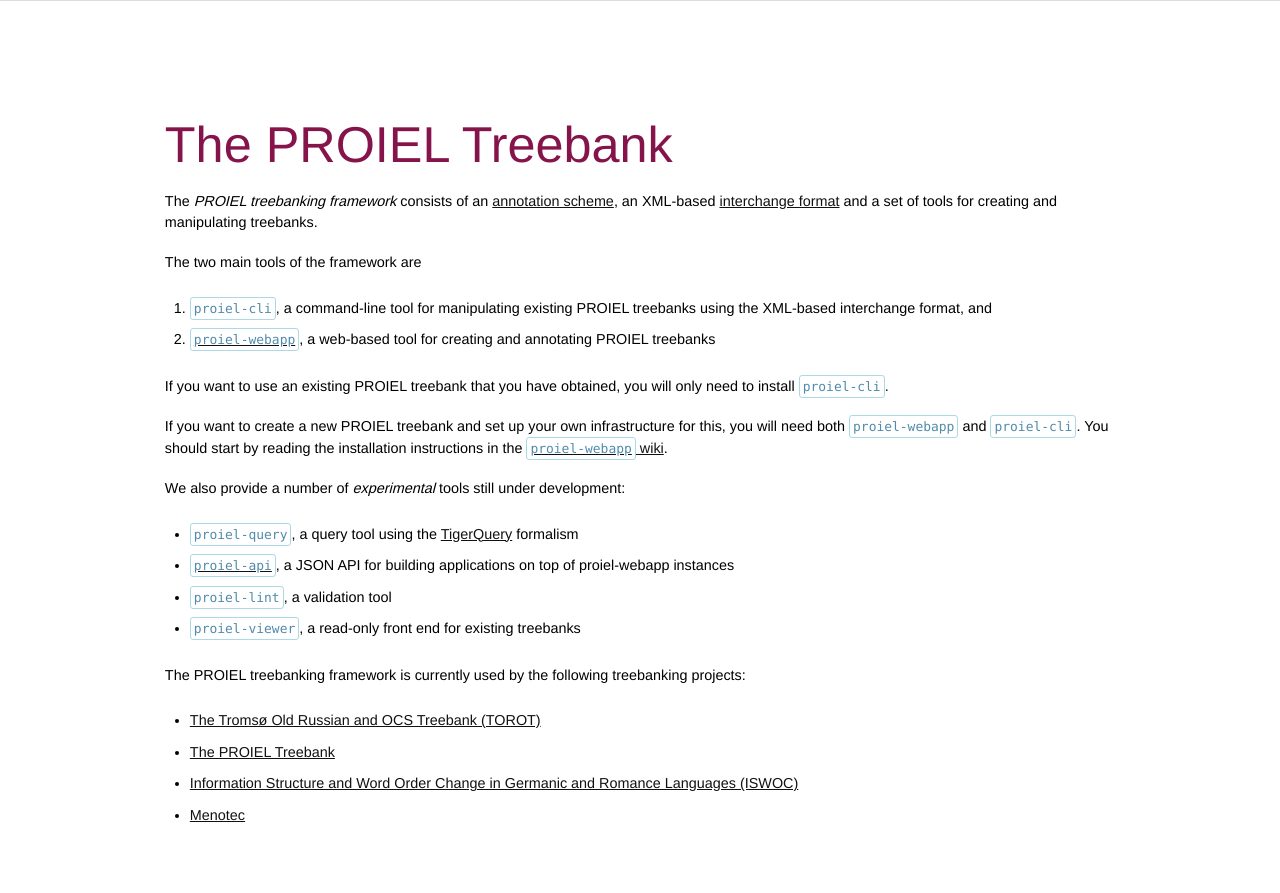
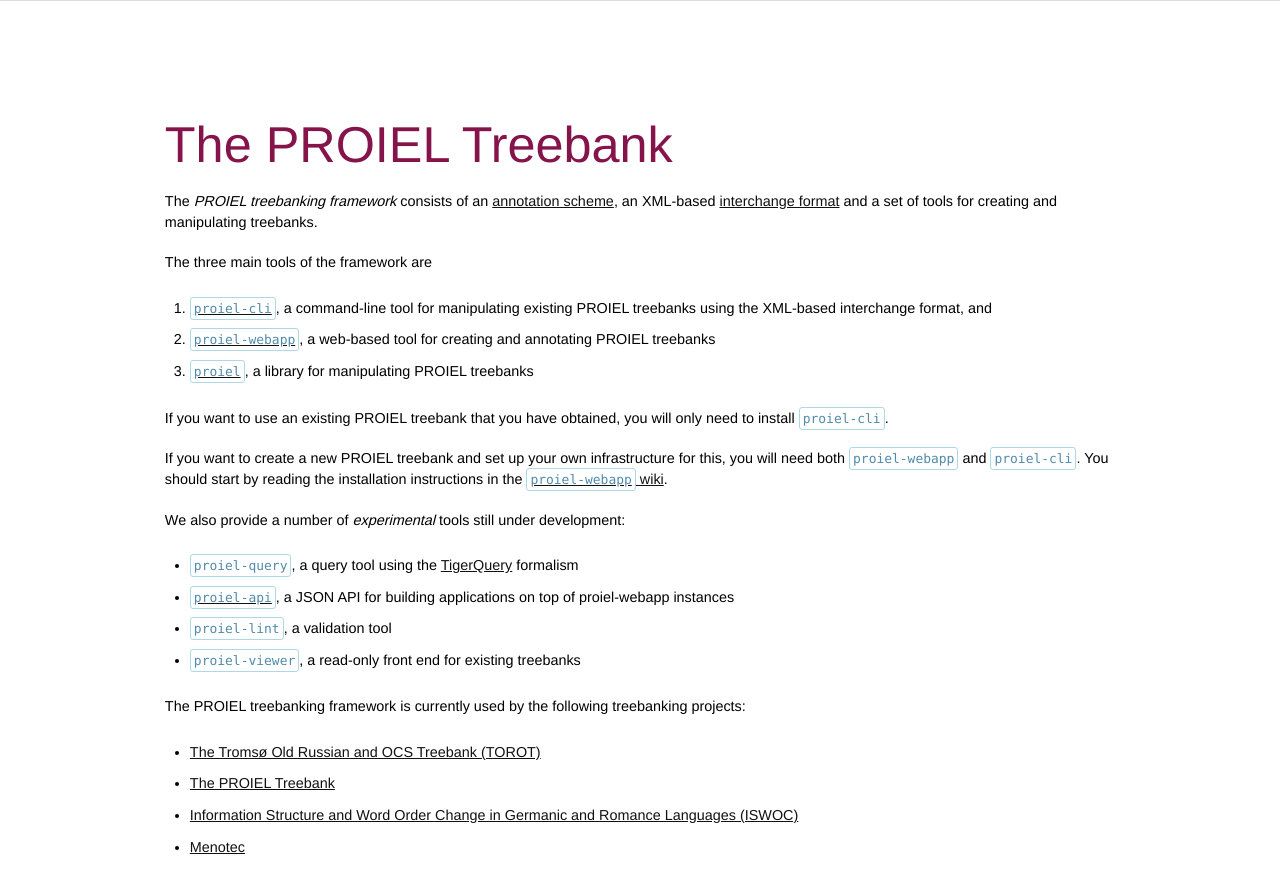
Before and after one commit to proiel/proiel.github.io, a Jekyll site: the page built from framework/index.md, in a window 1280 px wide. Shown: the top 893 px of the page. Built offline with Jekyll 4.4.1, drawn with Linux system fonts in a browser that asks for light colours.

Commit message:
framework: added links to proiel and proiel-cli.

```diff
--- a/framework/index.md
+++ b/framework/index.md
@@ -8,10 +8,11 @@ scheme](http://folk.uio.no/daghaug/syntactic_guidelines.pdf), an XML-based
 format](https://raw.githubusercontent.com/mlj/proiel-webapp/master/public/exports/proiel.xsd)
 and a set of tools for creating and manipulating treebanks.
 
-The two main tools of the framework are
+The three main tools of the framework are
 
-1. `proiel-cli`, a command-line tool for manipulating existing PROIEL treebanks using the XML-based interchange format, and
+1. [`proiel-cli`](https://github.com/proiel/proiel-cli), a command-line tool for manipulating existing PROIEL treebanks using the XML-based interchange format, and
 2. [`proiel-webapp`](https://github.com/mlj/proiel-webapp), a web-based tool for creating and annotating PROIEL treebanks
+3. [`proiel`](https://github.com/proiel/proiel), a library for manipulating PROIEL treebanks
 
 If you want to use an existing PROIEL treebank that you have obtained, you will only need to install `proiel-cli`.
 
```
